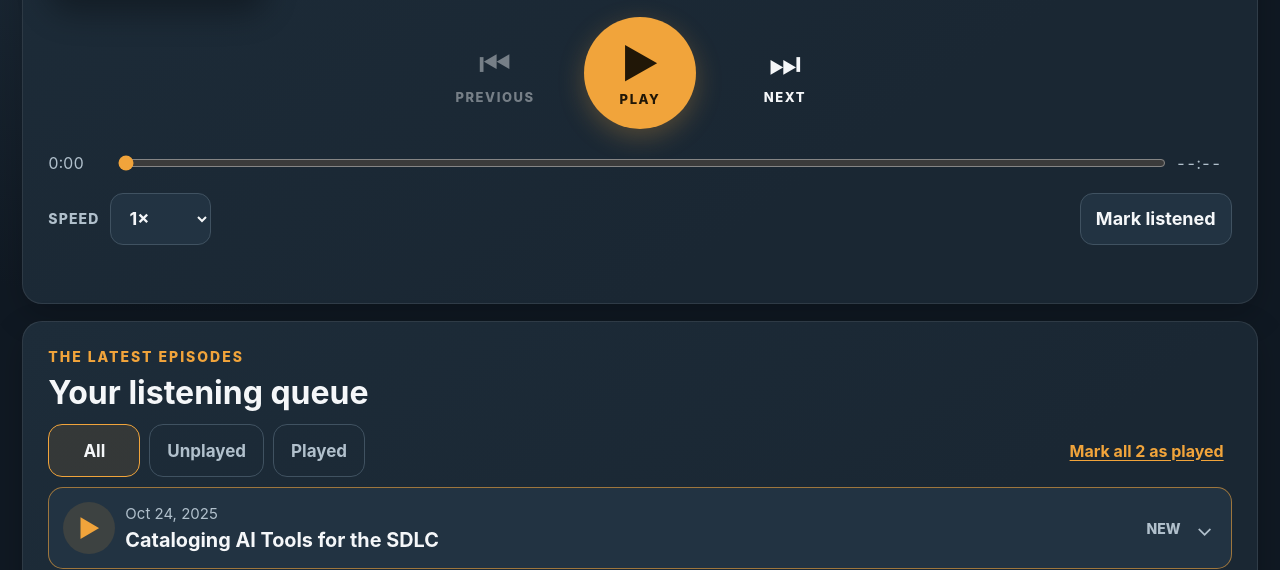
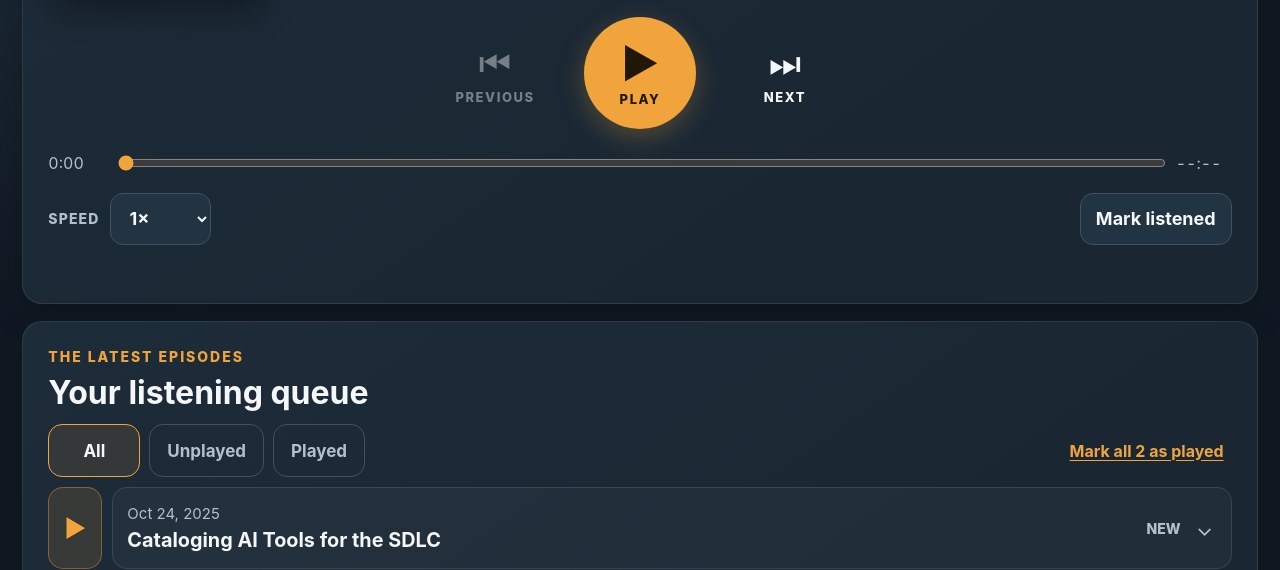
Before and after one commit to dlomneck/ai-morning-brief-7k2m9x, a website: page player/index.html in a window 1280 px wide. Shown: the part 382-952 px from the top of the page. Drawn offline with Linux system fonts and the light colour scheme; files whose address does not match are found by name.

Commit message:
Separate episode playback and notes controls

```diff
--- a/player/player.css
+++ b/player/player.css
@@ -68,10 +68,12 @@ input[type="range"] { width: 100%; min-height: 40px; accent-color: var(--accent)
 .mark-all-button:disabled { color: var(--muted); opacity: .7; cursor: default; }
 .episode-list { display: grid; gap: 8px; }
 .episode-entry { min-width: 0; }
-.episode-card { width: 100%; min-height: 82px; padding: 11px 14px; display: grid; grid-template-columns: 50px minmax(0, 1fr) auto 24px; align-items: center; gap: 12px; text-align: left; background: #ffffff08; border: 1px solid #ffffff1c; border-radius: 15px; cursor: pointer; }
-.episode-card:hover, .episode-card:focus-visible, .episode-card.selected { background: var(--panel-raised); border-color: #f1a43b99; outline: none; }
-.episode-card:focus-visible { box-shadow: 0 0 0 3px var(--accent); }
-.card-play { width: 52px; height: 52px; display: grid; place-items: center; border-radius: 50%; background: #f1a43b20; color: var(--accent); font-size: 24px; }
+.episode-row { display: grid; grid-template-columns: 54px minmax(0, 1fr); align-items: stretch; gap: 10px; }
+.episode-play-button { width: 54px; min-height: 64px; display: grid; place-items: center; border: 1px solid #f1a43b66; border-radius: 15px; background: #f1a43b20; color: var(--accent); font-size: 24px; cursor: pointer; }
+.episode-play-button:hover, .episode-play-button:focus-visible { background: #f1a43b33; outline: 3px solid var(--accent); outline-offset: 2px; }
+.episode-disclosure { width: 100%; min-height: 82px; padding: 11px 14px; display: grid; grid-template-columns: minmax(0, 1fr) auto 24px; align-items: center; gap: 12px; text-align: left; background: #ffffff08; border: 1px solid #ffffff1c; border-radius: 15px; color: inherit; cursor: pointer; }
+.episode-disclosure:hover, .episode-disclosure:focus-visible, .episode-disclosure[aria-expanded="true"] { background: var(--panel-raised); border-color: #f1a43b99; outline: none; }
+.episode-disclosure:focus-visible { box-shadow: 0 0 0 3px var(--accent); }
 .card-copy { min-width: 0; }
 .card-date { display: block; margin-bottom: 5px; color: var(--muted); font-size: 15px; }
 .card-title { display: block; font-size: clamp(18px, 1.55vw, 22px); line-height: 1.25; font-weight: 750; }
@@ -80,9 +82,7 @@ input[type="range"] { width: 100%; min-height: 40px; accent-color: var(--accent)
 .card-disclosure { color: var(--muted); font-size: 22px; text-align: center; }
 .episode-details { margin: 0 4px 4px; padding: 14px clamp(14px, 2vw, 24px) 16px; border: 1px solid #ffffff18; border-top: 0; border-radius: 0 0 15px 15px; background: #111c26aa; }
 .episode-details[hidden] { display: none; }
-.episode-details-head { display: flex; align-items: center; justify-content: space-between; gap: 12px; }
-.collapse-notes { min-height: 44px; padding: 0 12px; border: 1px solid var(--line); border-radius: 10px; background: var(--panel-raised); color: var(--ink); font-size: 15px; font-weight: 700; cursor: pointer; }
-.collapse-notes:focus-visible { outline: 3px solid var(--accent); outline-offset: 2px; }
+.episode-details-head { display: flex; align-items: center; gap: 12px; }
 .description { margin-top: 14px; color: #e1e8ed; font-size: 17px; line-height: 1.6; overflow-wrap: anywhere; }
 .description p { margin: 0 0 13px; }
 .description a { color: #ffc56b; text-underline-offset: 3px; }
@@ -121,8 +121,9 @@ input[type="range"] { width: 100%; min-height: 40px; accent-color: var(--accent)
   .mark-button { max-width: 150px; }
   .episode-panel { padding: 15px; min-height: 0; }
   .filter { min-width: 0; min-height: 48px; padding: 0 12px; font-size: 15px; }
-  .episode-card { grid-template-columns: 42px minmax(0, 1fr) auto 18px; gap: 9px; min-height: 76px; padding: 9px 10px; }
-  .card-play { width: 42px; height: 42px; font-size: 20px; }
+  .episode-row { grid-template-columns: 48px minmax(0, 1fr); gap: 8px; }
+  .episode-play-button { width: 48px; min-height: 58px; font-size: 20px; }
+  .episode-disclosure { grid-template-columns: minmax(0, 1fr) auto 18px; gap: 8px; min-height: 76px; padding: 9px 10px; }
   .card-title { font-size: 17px; }
   .card-date { font-size: 13px; }
   .card-state { font-size: 12px; }
--- a/player/player.js
+++ b/player/player.js
@@ -151,25 +151,35 @@ function renderList() {
     const saved = episodeState(episode.id);
     const entry = document.createElement("article");
     entry.className = "episode-entry";
+    const row = document.createElement("div");
+    row.className = "episode-row";
+    const play = document.createElement("button");
+    play.type = "button";
+    play.className = "episode-play-button";
+    const isCurrentAndPlaying = episode.id === currentId && !el("audio").paused;
+    play.setAttribute("aria-label", `${isCurrentAndPlaying ? "Pause" : "Play"} episode: ${episode.title}`);
+    const playIcon = document.createElement("span"); playIcon.setAttribute("aria-hidden", "true"); playIcon.textContent = isCurrentAndPlaying ? "Ⅱ" : "▶";
+    play.append(playIcon);
+    play.addEventListener("click", () => chooseEpisode(episode.id, true));
     const button = document.createElement("button");
     button.type = "button";
-    button.className = `episode-card${episode.id === currentId ? " selected" : ""}`;
-    button.setAttribute("aria-pressed", String(episode.id === currentId));
-    button.setAttribute("aria-expanded", String(episode.id === expandedId));
+    button.className = "episode-disclosure";
+    const expanded = episode.id === expandedId;
+    button.setAttribute("aria-expanded", String(expanded));
     button.setAttribute("aria-controls", `episode-notes-${episode.index}`);
-    const play = document.createElement("span"); play.className = "card-play"; play.setAttribute("aria-hidden", "true"); play.textContent = episode.id === currentId && !el("audio").paused ? "Ⅱ" : "▶";
+    button.setAttribute("aria-label", `${expanded ? "Hide" : "Show"} transcript and sources: ${episode.title}`);
     const copy = document.createElement("span"); copy.className = "card-copy";
     const date = document.createElement("span"); date.className = "card-date"; date.textContent = episode.date && !Number.isNaN(episode.date.valueOf()) ? episode.date.toLocaleDateString(undefined, { month: "short", day: "numeric", year: "numeric" }) : "Recent episode";
     const title = document.createElement("span"); title.className = "card-title"; title.textContent = episode.title;
     copy.append(date, title);
     const status = document.createElement("span"); status.className = `card-state${saved.listened ? "" : " unplayed"}`; status.textContent = saved.listened ? "LISTENED" : saved.position > 0 ? "RESUME" : "NEW";
-    const disclosure = document.createElement("span"); disclosure.className = "card-disclosure"; disclosure.setAttribute("aria-hidden", "true"); disclosure.textContent = episode.id === expandedId ? "⌃" : "⌄";
-    button.append(play, copy, status, disclosure);
+    const disclosure = document.createElement("span"); disclosure.className = "card-disclosure"; disclosure.setAttribute("aria-hidden", "true"); disclosure.textContent = expanded ? "⌃" : "⌄";
+    button.append(copy, status, disclosure);
     button.addEventListener("click", () => {
-      expandedId = episode.id;
-      chooseEpisode(episode.id, true);
+      expandedId = expanded ? "" : episode.id;
       renderList();
     });
+    row.append(play, button);
     const details = document.createElement("section");
     details.className = "episode-details";
     details.id = `episode-notes-${episode.index}`;
@@ -177,14 +187,11 @@ function renderList() {
     details.setAttribute("aria-label", `Transcript and sources for ${episode.title}`);
     const detailsHead = document.createElement("div"); detailsHead.className = "episode-details-head";
     const detailsLabel = document.createElement("span"); detailsLabel.className = "section-label"; detailsLabel.textContent = "TRANSCRIPT & SOURCES";
-    const collapse = document.createElement("button"); collapse.type = "button"; collapse.className = "collapse-notes"; collapse.textContent = "Hide notes";
-    collapse.setAttribute("aria-label", `Collapse transcript and sources for ${episode.title}`);
-    collapse.addEventListener("click", () => { expandedId = ""; renderList(); });
-    detailsHead.append(detailsLabel, collapse);
+    detailsHead.append(detailsLabel);
     const description = document.createElement("div"); description.className = "description";
     description.append(sanitizeDescription(episode.description));
     details.append(detailsHead, description);
-    entry.append(button, details);
+    entry.append(row, details);
     list.append(entry);
   }
 }
```
Also changed, not shown: tests/browser/player.integration.spec.js (+15 -8 lines).
